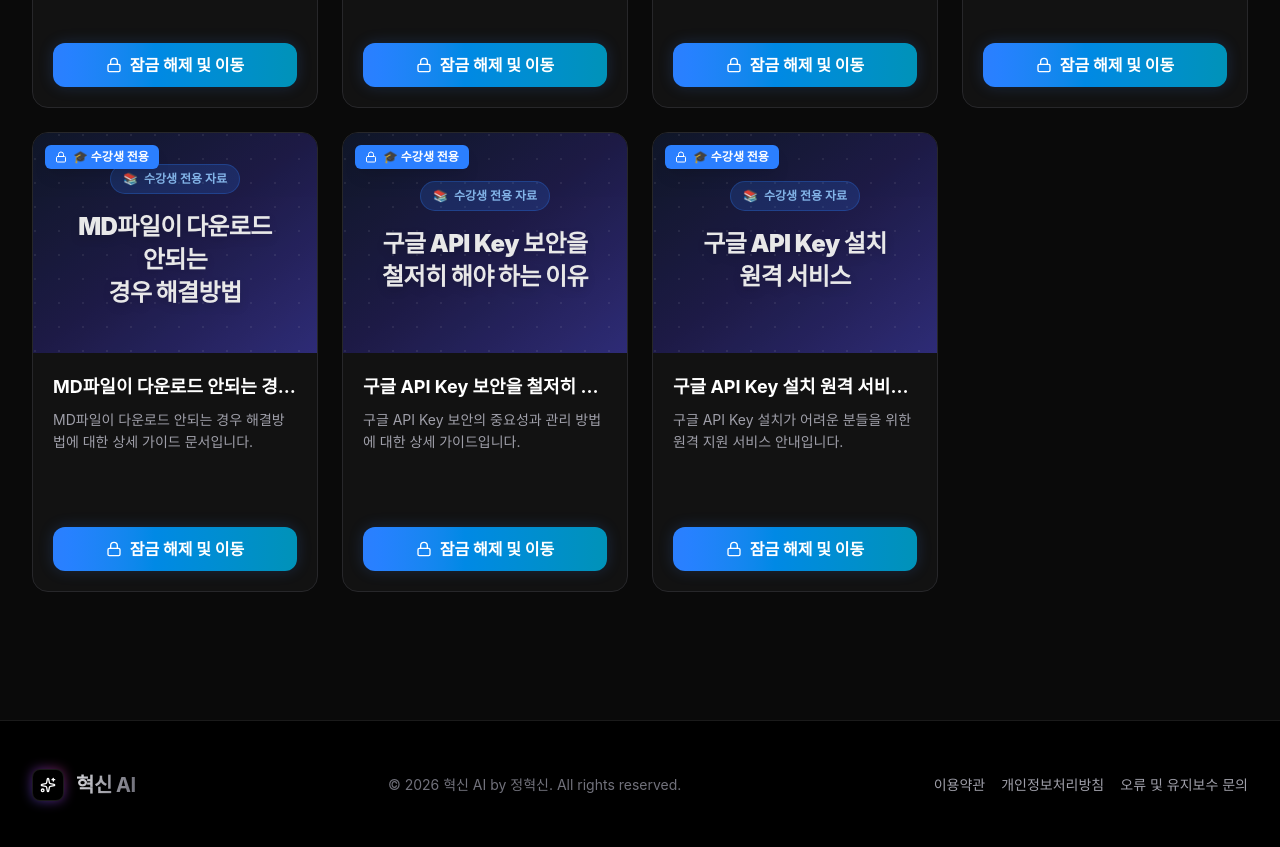
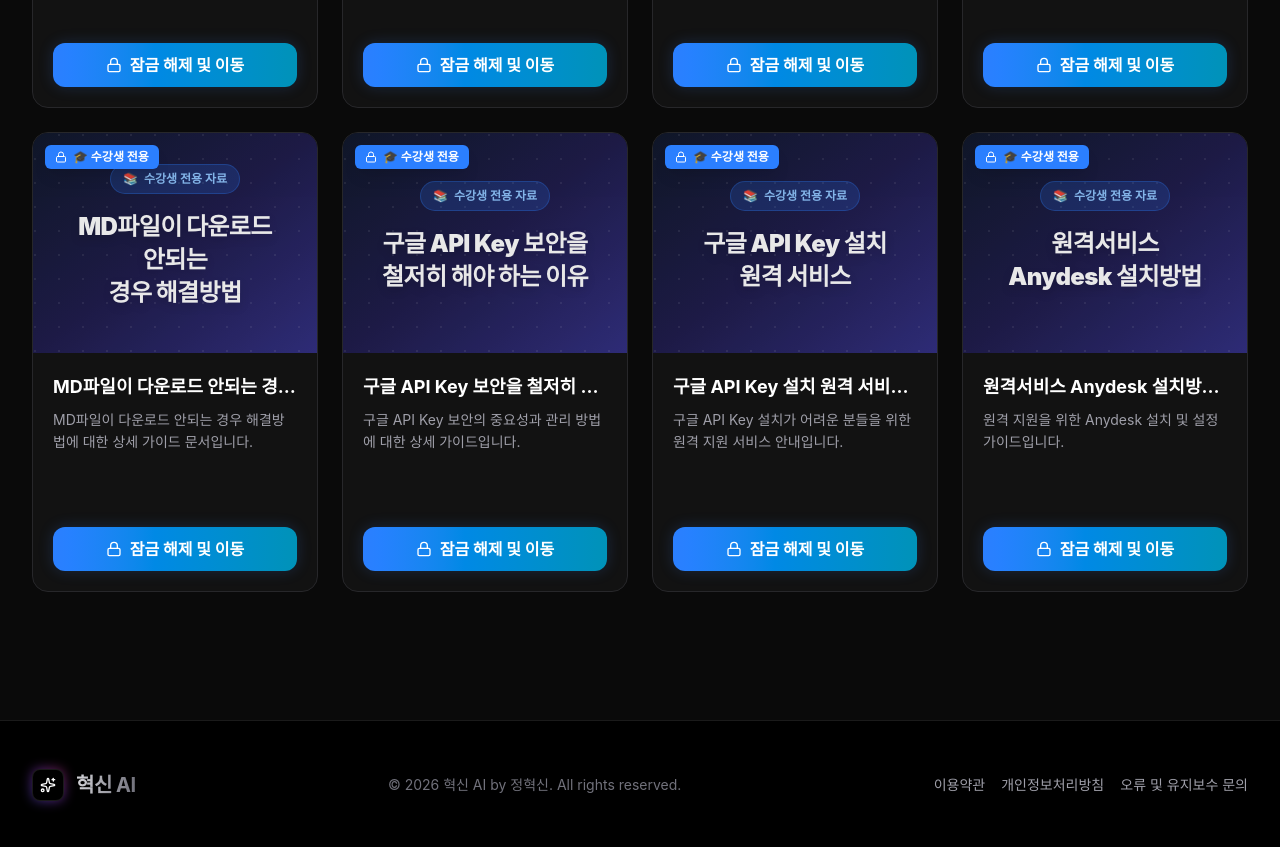
Before and after one commit to jeonghyeoksin/hyeoksinai, a React (Vite) app: page / in a window 1280 px wide. Shown: the part 3360-4207 px from the top of the page. Built offline with nearby package versions, Linux system fonts and the light colour scheme; a web font is replaced by a local one.

Commit message:
feat(App): Add guide for Anydesk installation
Adds a new guide item to the application for students on how to install and configure Anydesk for remote support. This enhances the available resources for students needing remote assistance.

```diff
--- a/src/App.tsx
+++ b/src/App.tsx
@@ -184,6 +184,29 @@ const PROGRAMS: Program[] = ([
     category: 'LECTURE',
     tags: ['가이드', 'API', '원격지원'],
     link: 'https://docs.google.com/document/d/1WiYeaHaJ2zuR7iJ-z0wwRa8mhQacukenWt3veEjAKEg/edit?usp=sharing'
+  },
+  {
+    id: 'lecture-anydesk-install',
+    title: '원격서비스 Anydesk 설치방법 (수강생 전용)',
+    description: '원격 지원을 위한 Anydesk 설치 및 설정 가이드입니다.',
+    image: '',
+    customVisual: (
+      <div className="w-full h-full bg-gradient-to-br from-[#0f172a] via-[#1e1b4b] to-[#312e81] relative overflow-hidden flex items-center justify-center p-6 text-center">
+        <div className="absolute inset-0 opacity-20" style={{ backgroundImage: 'radial-gradient(circle at 2px 2px, rgba(255,255,255,0.4) 1px, transparent 0)', backgroundSize: '24px 24px' }}></div>
+        <div className="relative z-10 w-full flex flex-col items-center justify-center">
+          <div className="inline-flex items-center gap-1.5 px-3 py-1.5 rounded-full border border-blue-500/30 bg-blue-500/20 text-blue-300 text-xs font-bold w-max mb-4">
+            <span className="text-blue-400">📚</span> 수강생 전용 자료
+          </div>
+          <h2 className="text-2xl font-black text-white tracking-tight mb-3 drop-shadow-lg break-keep leading-snug">
+            원격서비스<br/>Anydesk 설치방법
+          </h2>
+        </div>
+      </div>
+    ),
+    access: 'STUDENT',
+    category: 'LECTURE',
+    tags: ['가이드', '원격지원', '설치'],
+    link: 'https://docs.google.com/document/d/153Z0KHMyiD-4cL--eD6j8-nxQMmY_9AVtguDzRRwPjY/edit?usp=sharing'
   },
   {
     id: '1',
```
